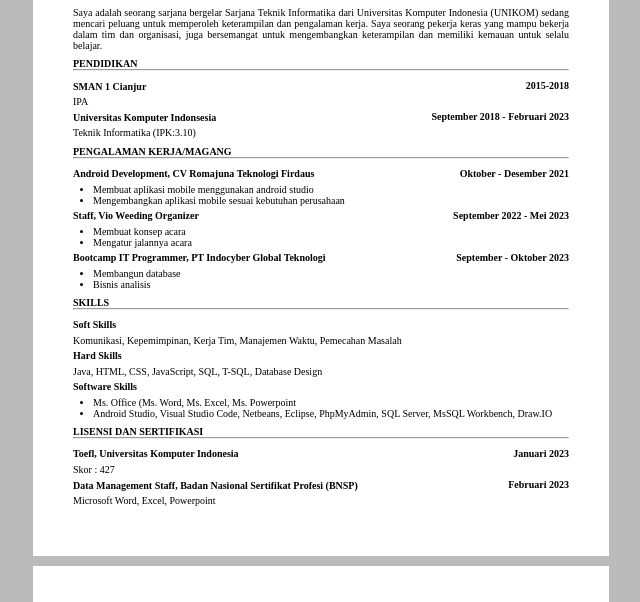
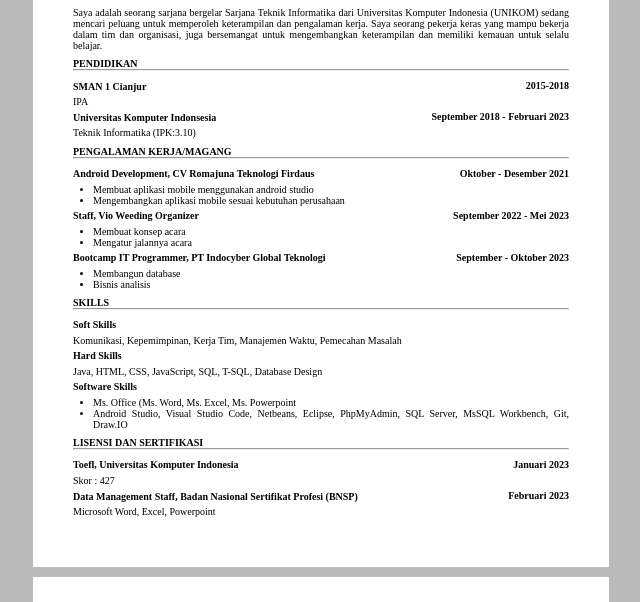
Before and after one commit to MuhammadDandriHandian/MuhammadDandriHandian.github.io, a plain HTML site: page index.html in a window 1280 px wide. Shown: the part 198-800 px from the top of the page, without its empty margins (319-959 px from the left). Drawn offline with Linux system fonts and the light colour scheme.

Commit message:
update software skills

```diff
--- a/index.html
+++ b/index.html
@@ -73,7 +73,7 @@
             </div>
             <ul>
                 <li>Ms. Office (Ms. Word, Ms. Excel, Ms. Powerpoint</li>
-                <li>Android Studio, Visual Studio Code, Netbeans, Eclipse, PhpMyAdmin, SQL Server, MsSQL Workbench, Draw.IO</li>
+                <li>Android Studio, Visual Studio Code, Netbeans, Eclipse, PhpMyAdmin, SQL Server, MsSQL Workbench, Git, Draw.IO</li>
             </ul>
             <h4>LISENSI DAN SERTIFIKASI</h4>
             <hr>
```
